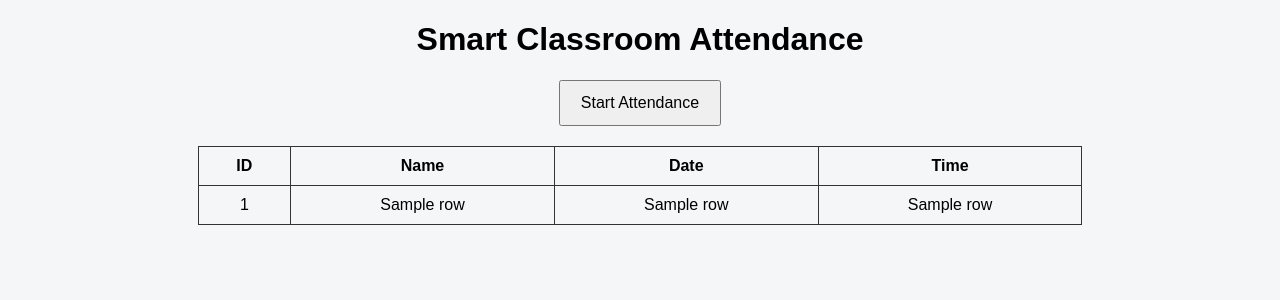
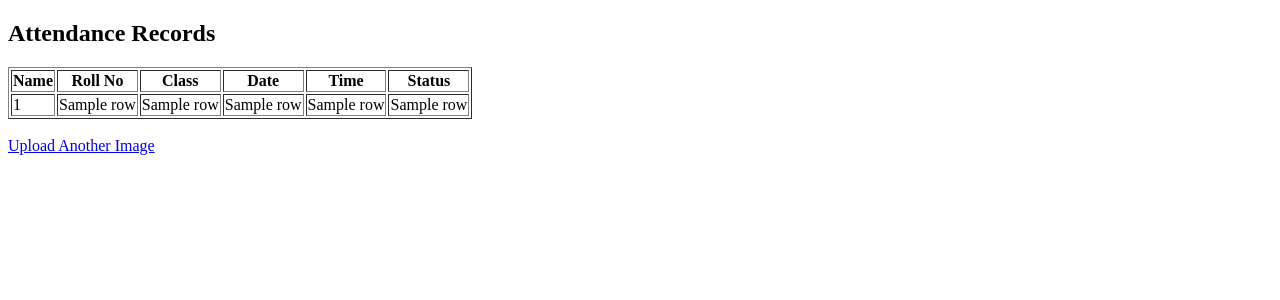
Before and after one commit to srj7042/YOLO-MP, a Flask app: template templates/dashboard.html in a window 1280 px wide. Shown: the top 300 px of the page. Run offline with Flask 3, Linux system fonts and the light colour scheme; the template is opened without the code that fills it: most values are stand-ins (such as "Sample title", 1, 10 or a date in 2020); parts of the project's set-up code (start-up, migrations or seed data) failed here and were passed over.

Commit message:
Finalized dashboard and image upload attendance system

```diff
--- a/app.py
+++ b/app.py
@@ -1,20 +1,197 @@
-from flask import Flask, render_template, redirect, url_for
-from camera import start_camera
-from database import init_db, get_attendance
+import os
+import cv2
+import pickle
+import numpy as np
+import torch
+import sqlite3
+from datetime import datetime
+from flask import Flask, render_template, request, redirect
+from ultralytics import YOLO
+from facenet_pytorch import InceptionResnetV1
 
 app = Flask(__name__)
+UPLOAD_FOLDER = "static/uploads"
+os.makedirs(UPLOAD_FOLDER, exist_ok=True)
 
-init_db()
+# ==============================
+# LOAD MODELS
+# ==============================
+print("[INFO] Loading YOLO...")
+yolo = YOLO("yolov8n.pt")
 
-@app.route("/")
+print("[INFO] Loading FaceNet...")
+facenet = InceptionResnetV1(pretrained="vggface2").eval()
+
+# ==============================
+# LOAD FACE EMBEDDINGS
+# ==============================
+with open("encodings/faces.pkl", "rb") as f:
+    known_embeddings = pickle.load(f)
+
+known_names = []
+known_vectors = []
+
+for name, embeds in known_embeddings.items():
+    for emb in embeds:
+        known_names.append(name)
+        known_vectors.append(emb)
+
+known_vectors = np.array(known_vectors)
+THRESHOLD = 0.9
+
+
+# ==============================
+# DATABASE SETUP
+# ==============================
+def init_database():
+    conn = sqlite3.connect("attendance.db")
+    cursor = conn.cursor()
+
+    cursor.execute("""
+    CREATE TABLE IF NOT EXISTS students (
+        id INTEGER PRIMARY KEY AUTOINCREMENT,
+        name TEXT UNIQUE,
+        roll_no TEXT,
+        class TEXT
+    )
+    """)
+
+    cursor.execute("""
+    CREATE TABLE IF NOT EXISTS attendance (
+        id INTEGER PRIMARY KEY AUTOINCREMENT,
+        student_id INTEGER,
+        date TEXT,
+        time TEXT,
+        status TEXT,
+        FOREIGN KEY(student_id) REFERENCES students(id)
+    )
+    """)
+
+    conn.commit()
+    conn.close()
+
+
+def add_student(name, roll_no, class_name):
+    conn = sqlite3.connect("attendance.db")
+    cursor = conn.cursor()
+
+    cursor.execute("""
+    INSERT OR IGNORE INTO students (name, roll_no, class)
+    VALUES (?, ?, ?)
+    """, (name, roll_no, class_name))
+
+    conn.commit()
+    conn.close()
+
+
+def mark_attendance(name):
+    conn = sqlite3.connect("attendance.db")
+    cursor = conn.cursor()
+
+    today = datetime.now().strftime("%Y-%m-%d")
+    now = datetime.now().strftime("%H:%M:%S")
+
+    cursor.execute("SELECT id FROM students WHERE name=?", (name,))
+    student = cursor.fetchone()
+
+    if student is None:
+        conn.close()
+        return
+
+    student_id = student[0]
+
+    cursor.execute("""
+    SELECT * FROM attendance
+    WHERE student_id=? AND date=?
+    """, (student_id, today))
+
+    if cursor.fetchone() is None:
+        cursor.execute("""
+        INSERT INTO attendance (student_id, date, time, status)
+        VALUES (?, ?, ?, ?)
+        """, (student_id, today, now, "Present"))
+        conn.commit()
+
+    conn.close()
+
+
+# ==============================
+# FACE DETECTION + RECOGNITION
+# ==============================
+def detect_and_mark(image_path):
+    frame = cv2.imread(image_path)
+    results = yolo(frame, conf=0.5)
+
+    for box in results[0].boxes.xyxy:
+        x1, y1, x2, y2 = map(int, box)
+
+        face = frame[y1:y2, x1:x2]
+        if face.size == 0:
+            continue
+
+        face = cv2.cvtColor(face, cv2.COLOR_BGR2RGB)
+        face = cv2.resize(face, (160, 160))
+        face = torch.tensor(face).permute(2, 0, 1).unsqueeze(0).float()
+        face = face / 255.0
+
+        with torch.no_grad():
+            emb = facenet(face).numpy()
+
+        distances = np.linalg.norm(known_vectors - emb, axis=1)
+        min_dist = np.min(distances)
+        best_match = known_names[np.argmin(distances)]
+
+        if min_dist < THRESHOLD:
+            mark_attendance(best_match)
+
+
+# ==============================
+# ROUTES
+# ==============================
+@app.route("/", methods=["GET", "POST"])
+def home():
+    if request.method == "POST":
+        file = request.files["image"]
+        if file:
+            path = os.path.join(UPLOAD_FOLDER, file.filename)
+            file.save(path)
+            detect_and_mark(path)
+        return redirect("/dashboard")
+
+    return render_template("index.html")
+
+
+@app.route("/dashboard")
 def dashboard():
-    data = get_attendance()
-    return render_template("dashboard.html", data=data)
+    conn = sqlite3.connect("attendance.db")
+    cursor = conn.cursor()
 
-@app.route("/start")
-def start():
-    start_camera()
-    return redirect(url_for("dashboard"))
+    cursor.execute("""
+    SELECT students.name, students.roll_no, students.class,
+           attendance.date, attendance.time, attendance.status
+    FROM attendance
+    JOIN students ON attendance.student_id = students.id
+    ORDER BY attendance.id DESC
+    """)
 
+    records = cursor.fetchall()
+    conn.close()
+
+    return render_template("dashboard.html", records=records)
+
+
+# ==============================
+# START APP
+# ==============================
 if __name__ == "__main__":
+    init_database()
+
+    # Add your students here (edit as needed)
+    # Updated Students
+    add_student("Yuvarudra Pawar", "62", "CSE")
+    add_student("Vedant Rai", "58", "CSE")
+    add_student("Suraj Jaiswal", "48", "CSE")
+    add_student("Sujal Kumar", "47", "CSE")
+
+
     app.run(debug=True)
--- a/templates/dashboard.html
+++ b/templates/dashboard.html
@@ -2,30 +2,33 @@
 <html>
 <head>
     <title>Attendance Dashboard</title>
-    <link rel="stylesheet" href="/static/style.css">
 </head>
 <body>
-    <h1>Smart Classroom Attendance</h1>
+    <h2>Attendance Records</h2>
 
-    <a href="/start">
-        <button>Start Attendance</button>
-    </a>
-
-    <table>
+    <table border="1">
         <tr>
-            <th>ID</th>
             <th>Name</th>
+            <th>Roll No</th>
+            <th>Class</th>
             <th>Date</th>
             <th>Time</th>
+            <th>Status</th>
         </tr>
-        {% for row in data %}
+
+        {% for row in records %}
         <tr>
             <td>{{ row[0] }}</td>
             <td>{{ row[1] }}</td>
             <td>{{ row[2] }}</td>
             <td>{{ row[3] }}</td>
+            <td>{{ row[4] }}</td>
+            <td>{{ row[5] }}</td>
         </tr>
         {% endfor %}
     </table>
+
+    <br>
+    <a href="/">Upload Another Image</a>
 </body>
 </html>
```
Also changed, not shown: templates/index.html (added, +13 -0 lines), 1 other file.
